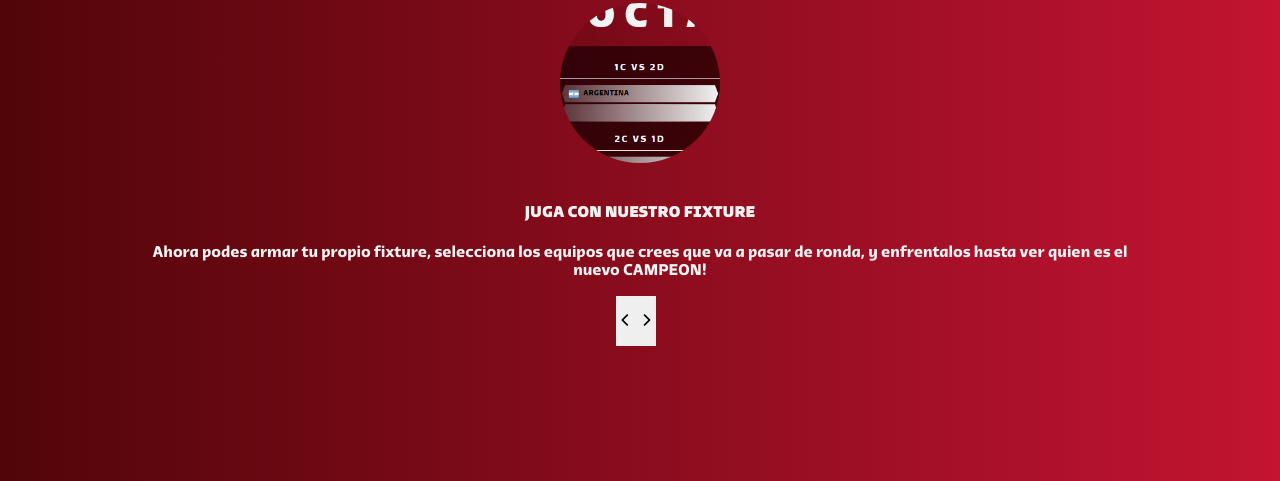
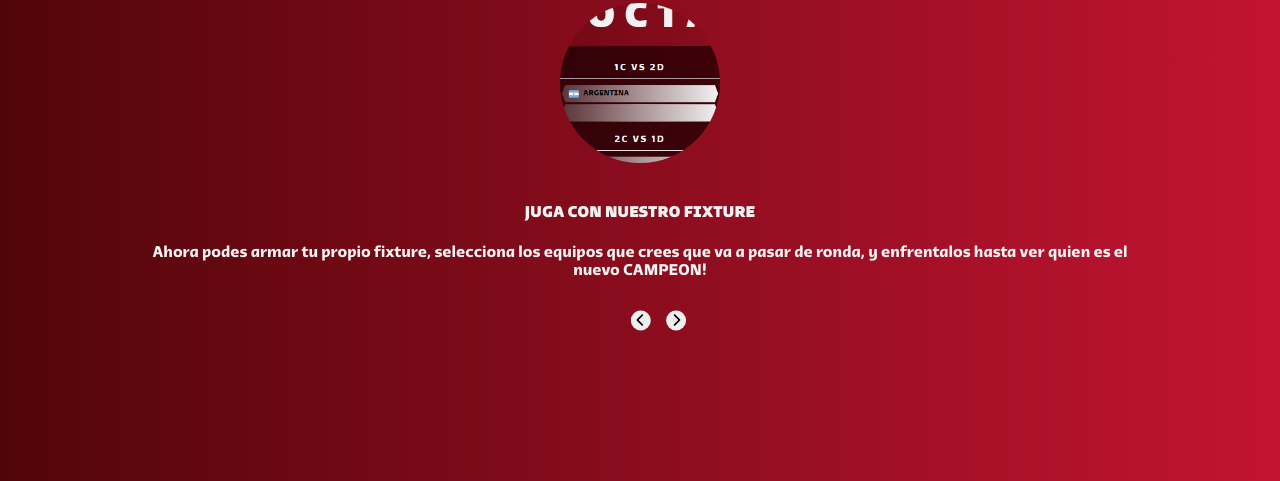
Before and after one commit to Guinandw/CaC_FixtureQatar, a plain HTML site: page Front/index.html in a window 1280 px wide. Shown: the part 705-1186 px from the top of the page. Drawn offline with nearby package versions, Linux system fonts and the light colour scheme.

Commit message:
botones del slider circulares

```diff
--- a/Front/css/inicio.css
+++ b/Front/css/inicio.css
@@ -131,6 +131,8 @@
 
 }
 .btn-contenedor button{
+    clip-path: circle(10px);
+    margin-left: 15px;
     border: transparent;
 
 }
```
